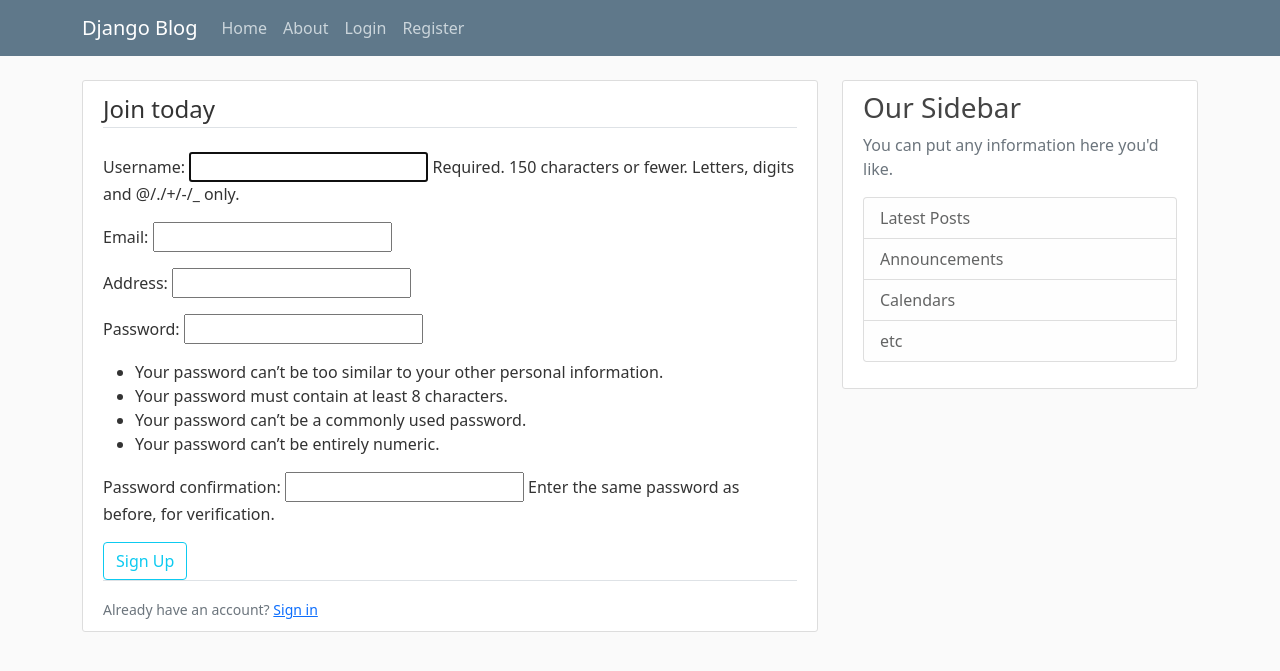
After one commit to Rahul-Biswal-new/jubilant-octo-waffle-blog, a Django app: page /register/ in a window 1280 px wide. The commit adds this page. Shown: the top 671 px of the page. Run offline with Django 4.2, Linux system fonts and the light colour scheme.

Commit message:
register

```diff
--- a/blog/static/blog/main.css
+++ b/blog/static/blog/main.css
@@ -82,3 +82,5 @@
   .account-heading {
     font-size: 2.5rem;
   }
+
+  .mr-auto{}
--- a/blog/templates/blog/base.html
+++ b/blog/templates/blog/base.html
@@ -31,9 +31,15 @@
                 <a class="nav-item nav-link" href="{% url 'blog-about' %}">About</a>
               </div>
               <!-- Navbar Right Side -->
-              <div class="navbar-nav one">
-                <a class="nav-item nav-link" href="#">Login</a>
-                <a class="nav-item nav-link" href="#">Register</a>
+              <div class="navbar-nav">
+
+                {% if user.is_authenticated %}
+                <a class="nav-item nav-link" href="{% url 'profile' %}">Profile</a>
+                <a class="nav-item nav-link" href="/logout/">logout</a>
+                {% else %}
+                <a class="nav-item nav-link" href="/login/">Login</a>
+                <a class="nav-item nav-link" href="/register/">Register</a>
+                {% endif %}
               </div>
             </div>
           </div>
@@ -42,6 +48,13 @@
       <main role="main" class="container">
         <div class="row">
           <div class="col-md-8">
+            {% if messages %}
+              {% for message in messages %}
+              <div class=" alert alert-{{message.tags}}">
+                {{message}}
+              </div>
+              {% endfor %}
+            {% endif %}
             {% block content %}{% endblock %}
           </div>
           <div class="col-md-4">
--- a/blog/urls.py
+++ b/blog/urls.py
@@ -3,6 +3,6 @@
 
 urlpatterns = [
     path('', views.home, name="blog-home"),
-    path('about/', views.about, name="blog-about"),
+    path('/about/', views.about, name="blog-about"),
 
 ]
--- a/blog/views.py
+++ b/blog/views.py
@@ -31,7 +31,8 @@
 # Create your views here.
 def home(request):
     context = {
-          'posts': Post.objects.all()
+            # 'posts': posts,
+            'posts': Post.objects.all()
     }
     return render(request, 'blog/home.html' , context)
 
--- a/djangoproject/settings.py
+++ b/djangoproject/settings.py
@@ -33,6 +33,7 @@
 INSTALLED_APPS = [
     'blog.apps.BlogConfig',
     'users.apps.UsersConfig',
+    # 'crispy_forms',
     'django.contrib.admin',
     'django.contrib.auth',
     'django.contrib.contenttypes',
@@ -123,3 +124,8 @@
 # https://docs.djangoproject.com/en/4.0/ref/settings/#default-auto-field
 
 DEFAULT_AUTO_FIELD = 'django.db.models.BigAutoField'
+
+# CRISPY_TEMPLATE_PACK = 'bootstrap4'
+
+LOGIN_REDIRECT_URL = 'blog-home'
+LOGIN_URL = 'login'
--- a/djangoproject/urls.py
+++ b/djangoproject/urls.py
@@ -14,10 +14,18 @@
     2. Add a URL to urlpatterns:  path('blog/', include('blog.urls'))
 """
 from django.contrib import admin
+from django.contrib.auth import views as auth_views
 from django.urls import path, include
+from users import views as user_views
 
 
 urlpatterns = [
     path('admin/', admin.site.urls),
+    path('register/', user_views.register, name="register"),
+    path('profile/', user_views.profile, name="profile"),
+
+    path('login/', auth_views.LoginView.as_view(template_name= 'users/login.html'), name="login"),
+    path('logout/', auth_views.LogoutView.as_view(template_name= 'users/logout.html'), name="logout"),
+    # path('logout/', auth_views.LogoutView.as_view(), name="logout"),
     path('', include('blog.urls')),
 ]
--- /dev/null
+++ b/users/forms.py
@@ -0,0 +1,18 @@
+from django import forms
+from django.contrib.auth.models import User
+from django.contrib.auth.forms import UserCreationForm
+
+
+class UserRegisterForm(UserCreationForm):
+    email = forms.EmailField()
+    # emails = forms.EmailField()
+
+    # age = forms.IntegerField()
+    address = forms.CharField()
+    # gender = forms.CharField()
+
+
+
+    class Meta:
+        model = User
+        fields = ['username', 'email' ,  'address', 'password1', 'password2']
--- /dev/null
+++ b/users/templates/users/register.html
@@ -0,0 +1,21 @@
+{% extends "blog/base.html" %}
+
+
+{% block content %}
+<div class="content-section">
+    <form action="" method="POST">
+        {% csrf_token %}
+        <fieldset class="form-group">
+            <legend class="border-bottom mb-4">Join today</legend>
+            {{ form.as_p }}
+            <!-- it renders form in paragraph -->
+        </fieldset>
+        <div class="form-group">
+            <button class="btn btn-outline-info" type="submit">Sign Up</button>
+        </div>
+    </form>
+    <div class="border-top pt-3">
+        <small class="text-muted">Already have an account? <a href="/login/" class="ml-2">Sign in</a></small>
+    </div>
+</div>
+{% endblock content %}
--- a/users/views.py
+++ b/users/views.py
@@ -1,7 +1,26 @@
-from django.shortcuts import render
-from django.contrib.auth.forms import UserCreationForm
+from django.shortcuts import render, redirect
+from django.contrib.auth.forms import UserCreationForm   # import user
+from django.contrib import messages
+from django.contrib.auth.decorators import login_required
+from .forms import UserRegisterForm
 
 # Create your views here.
 def register(request):
-    form = UserCreationForm()
+    if request.method == 'POST':
+        form = UserRegisterForm(request.POST)
+        if form.is_valid():  # check valid
+            form.save()
+            username = form.cleaned_data.get('username')   # save the username
+            messages.success(request, f'Account Created for {username}!')  #flash message
+            # messages.success(request, f'Your Account has been Created! You are now able to login')  #flash message
+
+            return redirect('login')   # url name
+    else:
+        form = UserRegisterForm()
     return render(request, 'users/register.html', {'form':form})
+
+
+
+@login_required
+def profile(request):
+    return render(request ,'users/profile.html' )
```
Also changed, not shown: blog/templates/blog/home.html (+3 -5 lines), users/templates/users/login.html (added, +22 -0 lines), users/templates/users/logout.html (added, +11 -0 lines), users/templates/users/profile.html (added, +7 -0 lines), db.sqlite3, users/urls.py (added).
